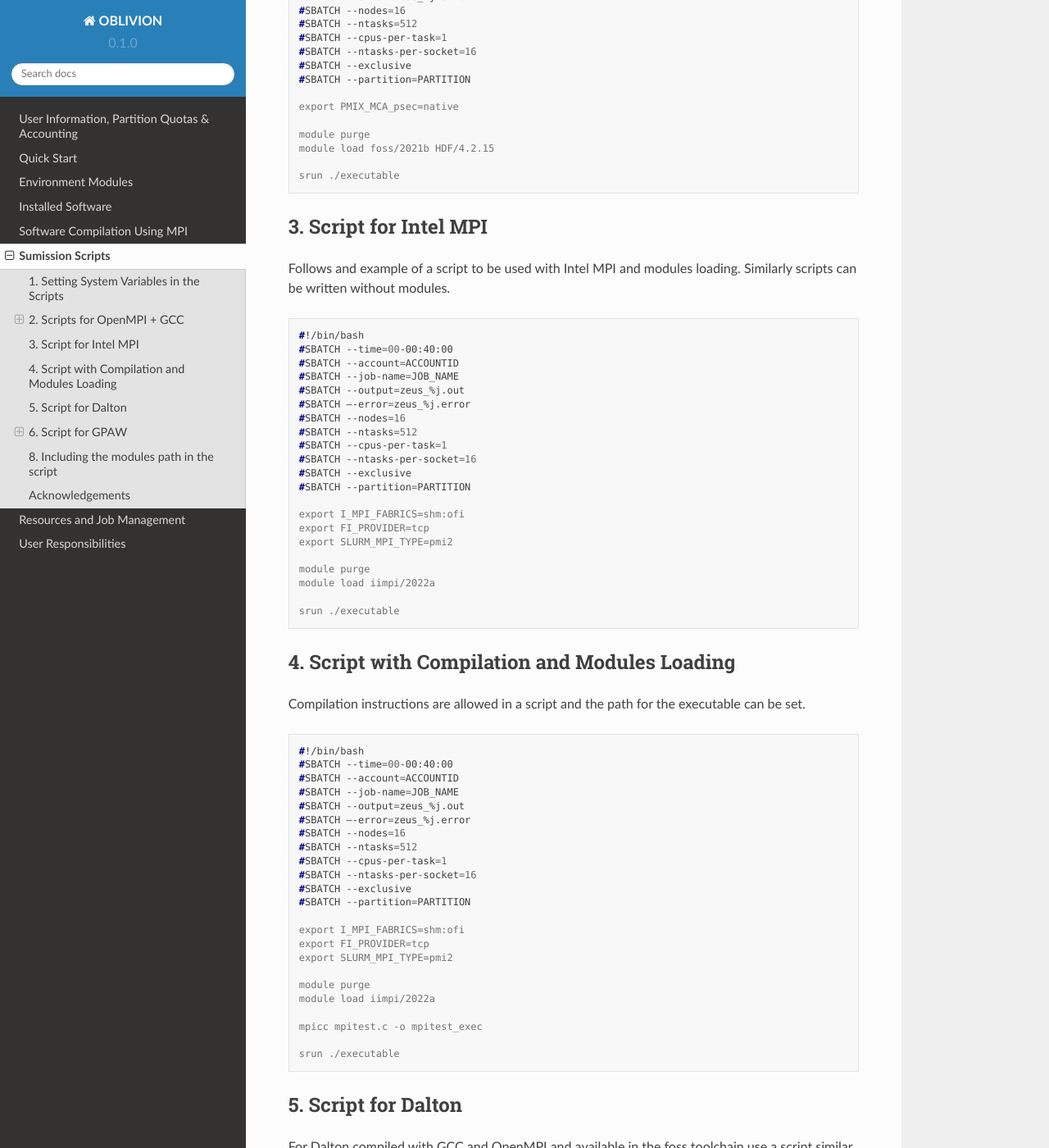
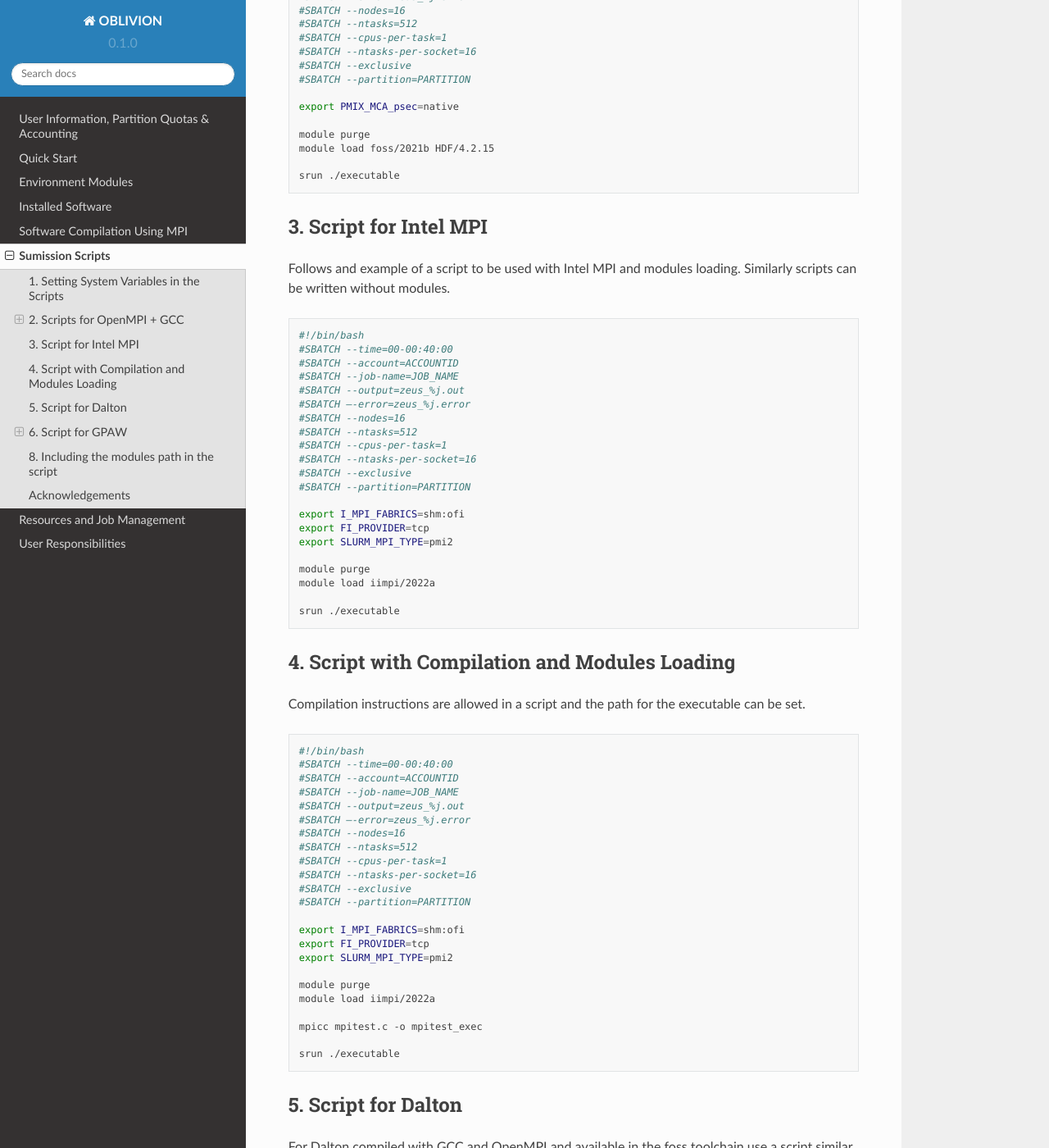
Before and after one commit to mavillez/Oblivion, a Sphinx documentation site: the page built from docs/source/scripts.rst, in a window 1280 px wide and 1400 px high, scrolled down 1861 px. Shown: the whole window at 82% size. Built offline with Sphinx 7.4.7 and the Read the Docs theme 2.0.0, drawn with Linux system fonts in a browser that asks for light colours; some of the changed text lies outside the part shown.

Commit message:
Update scripts.rst

```diff
--- a/docs/source/scripts.rst
+++ b/docs/source/scripts.rst
@@ -16,13 +16,13 @@ In order to prevent anoying warnings during the course of run it is manadatory t
 
 * In Scripts associated to OpenMPI compiled with GCC include
 
-.. code-block:: console
+.. code-block:: bash
 
   export PMIX_MCA_psec=native
 
 This prevents the warnings due to Munge and PSEC similar to
 
-.. code-block:: console
+.. code-block:: bash
 
    ----------------------------------------------------------------
    A requested component was not found, or was unable to be opened.
@@ -43,7 +43,7 @@ This prevents the warnings due to Munge and PSEC similar to
 
 This prevents the warning
 
-.. code-block:: console
+.. code-block:: bash
 
   MPI startup(): PMI server not found. Please set I_MPI_PMI_LIBRARY variable if it is not a singleton case.
 
@@ -54,7 +54,7 @@ This prevents the warning
 Example of a script without modules loading
 ~~~~~~~~~~~~~~~~~~~~~~~~~~~~~~~~~~~~~~~~~~~
 
-.. code-block:: julia
+.. code-block:: bash
 
   #!/bin/bash
   #SBATCH --time=00-00:40:00
@@ -79,7 +79,7 @@ In this script we are setting the number of MPI tasks (ntasks), the number of co
 Example of a script with modules loading
 ~~~~~~~~~~~~~~~~~~~~~~~~~~~~~~~~~~~~~~~~
 
-.. code-block:: console
+.. code-block:: bash
 
   #!/bin/bash
   #SBATCH --time=00-00:40:00
@@ -107,7 +107,7 @@ Example of a script with modules loading
 
 Follows and example of a script to be used with Intel MPI and modules loading. Similarly scripts can be written without modules.
 
-.. code-block:: console
+.. code-block:: bash
 
   #!/bin/bash
   #SBATCH --time=00-00:40:00
@@ -136,7 +136,7 @@ Follows and example of a script to be used with Intel MPI and modules loading. S
 
 Compilation instructions are allowed in a script and the path for the executable can be set.
 
-.. code-block:: console
+.. code-block:: bash
 
   #!/bin/bash
   #SBATCH --time=00-00:40:00
@@ -168,7 +168,7 @@ Compilation instructions are allowed in a script and the path for the executable
 
 For Dalton compiled with GCC and OpenMPI and available in the foss toolchain use a script similar to the following
 
-.. code-block:: console
+.. code-block:: bash
 
   #!/bin/bash
   #SBATCH --time=00-00:40:00
@@ -202,7 +202,7 @@ For Dalton compiled with GCC and OpenMPI and available in the foss toolchain use
 
 For GPAW compiled with GCC and OpenMPI and found in the foss toolchain use a script similar to the following
 
-.. code-block:: console
+.. code-block:: bash
 
   #!/bin/bash
   #SBATCH --time=00-00:40:00
@@ -225,7 +225,7 @@ For GPAW compiled with GCC and OpenMPI and found in the foss toolchain use a scr
 
 Do not use the following script or similar - you end up having error messages and not running the code
 
-.. code-block:: console
+.. code-block:: bash
 
   #!/bin/bash
 
@@ -250,7 +250,7 @@ QuantumEspresso by default sets shared memory threads through OpenMP. Therefore,
 number of threads to be used by setting in the script the variable ``OMP_NUM_THREADS``. In order to prevent the
 use of threads in a compute node the script should include ``export OMP_NUM_THREADS=1``. Below is a script example.
 
-.. code-block:: console
+.. code-block:: bash
 
   #!/bin/bash
   #SBATCH --time=00-00:40:00
@@ -283,7 +283,7 @@ stacks or there is a need to test different setups.
 So, the user can add int othe script the following line ``export MODULEPATH=<PATH TO THE MODULES CORE>`` before
 the list of modules to be loaded. Here is an example:
 
-.. code-block:: console
+.. code-block:: bash
 
   #!/bin/bash
   #SBATCH --time=00-00:40:00
```
